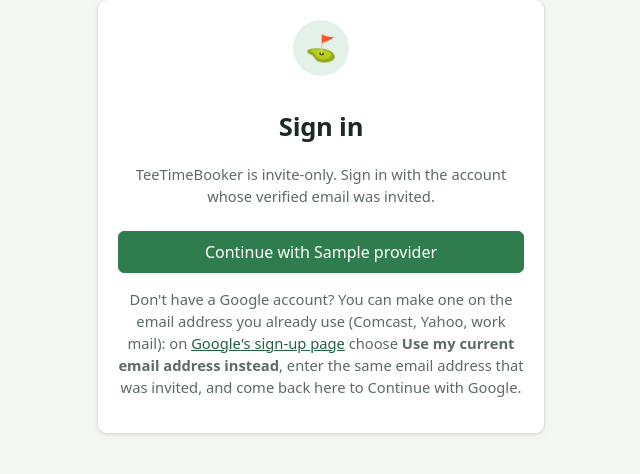
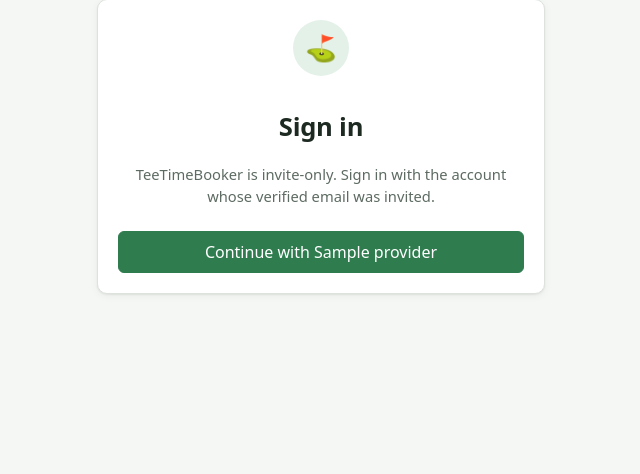
Before and after one commit to wardcrazy01894/TeeTimeBooker, a Python web app: template src/teetime/web/templates/login.html in a window 1280 px wide. Shown: the part 104-578 px from the top of the page, without its empty margins (319-959 px from the left). Run offline with Jinja, Linux system fonts and the light colour scheme; the template is opened without the code that fills it: most values are stand-ins (such as "Sample title", 1, 10 or a date in 2020).

Commit message:
web: show the Google-account hint only when Google is a sign-in option; smoother wording; drop a weak assertion (#313 review)
Co-Authored-By: Claude Fable 5.1 <noreply@anthropic.com>

```diff
--- a/src/teetime/web/templates/login.html
+++ b/src/teetime/web/templates/login.html
@@ -12,6 +12,8 @@
   </ul>
   {# 2026-10-02: a comcast.net (or any non-Gmail) address has no sign-in service of its own; a
      Google account can be created on it, and then "Continue with Google" works like everyone's. #}
-  <p class="hint">Don't have a Google account? You can make one on the email address you already use (Comcast, Yahoo, work mail): on <a href="https://accounts.google.com/signup" rel="noopener">Google's sign-up page</a> choose <strong>Use my current email address instead</strong>, enter the same email address that was invited, and come back here to Continue with Google.</p>
+  {% if "google" in providers %}
+  <p class="hint">Don't have a Google account? You can make one on the email address you already use (Comcast, Yahoo, work mail): on <a href="https://accounts.google.com/signup" rel="noopener">Google's sign-up page</a> choose <strong>Use my current email address instead</strong> and enter the same email address that was invited. Then come back here and choose <strong>Continue with Google</strong>.</p>
+  {% endif %}
 </section>
 {% endblock %}
```
Also changed, not shown: tests/web/test_web_login_hint.py (+0 -1 lines).
